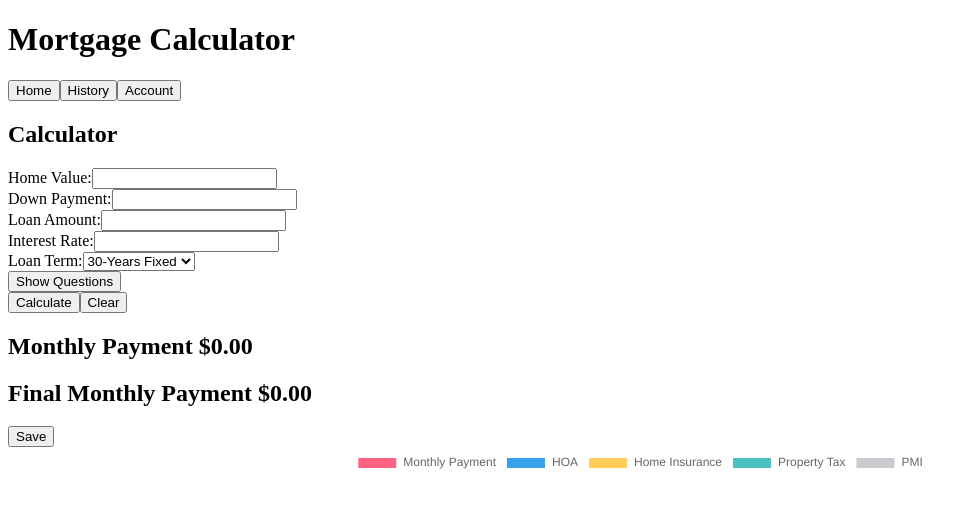
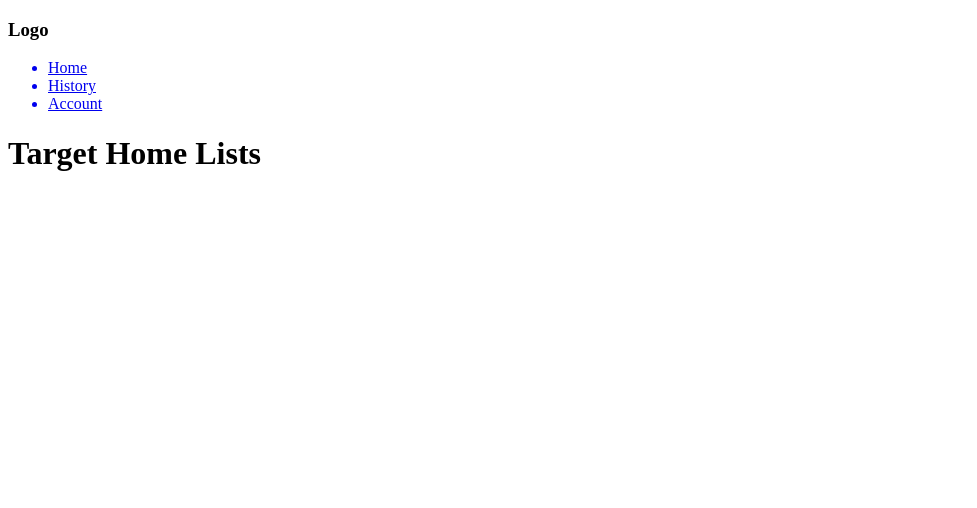
Before and after one commit to ccelineleung/mortgageloan-cal, a React app: page /history in a window 1280 px wide. Shown: the top 508 px of the page, without its empty margins (0-977 px from the left). Built offline with nearby package versions, Linux system fonts and the light colour scheme.

Commit message:
completed the nav bar

```diff
--- a/client/src/App.js
+++ b/client/src/App.js
@@ -1,11 +1,23 @@
 import React from 'react';
+// import { Route, Routes } from 'react-router';
 
 import Homepage from './components/Homepage';
+import History from './components/History';
+import NavBar from './components/NavBar';
+import Login from './components/Login';
+// import { Router, Switch, Route, Link } from 'react-router'
+import { BrowserRouter, Routes, Route, Link } from 'react-router-dom';
 
 const App = () => {
   return (
     <>
-      <Homepage />
+      <NavBar />
+
+      <Routes>
+        <Route path='/' element={<Homepage />} />
+        <Route path='/history' element={<History />} />
+        <Route path='/account' element={<Login />} />
+      </Routes>
     </>
   );
 };
--- a/client/src/components/CalculatorInput.js
+++ b/client/src/components/CalculatorInput.js
@@ -7,7 +7,7 @@ const CalculatorInput = () => {
   const initialState = {
     homeValue: '',
     downPayment: '',
-    percent: '',
+    // percent: '',
     loanAmount: '',
     interestRate: '',
     loanTerm: '30',
--- /dev/null
+++ b/client/src/components/History.js
@@ -0,0 +1,14 @@
+import React from 'react';
+
+
+
+const History = () => {
+  return (
+    <>
+      <h1>Target Home Lists</h1>
+
+    </>
+  );
+};
+
+export default History;
--- a/client/src/components/Homepage.js
+++ b/client/src/components/Homepage.js
@@ -6,9 +6,6 @@ const Homepage = () => {
   return (
     <div>
       <h1>Mortgage Calculator</h1>
-      <button>Home</button>
-      <button>History</button>
-      <button>Account</button>
       <CalculatorInput/>
     </div>
   );
--- a/client/src/components/Login.js
+++ b/client/src/components/Login.js
@@ -0,0 +1,11 @@
+import React from 'react';
+
+const Login = () => {
+  return (
+    <>
+      <h1>Log in Page</h1>
+    </>
+  );
+};
+
+export default Login;
--- a/client/src/components/NavBar.js
+++ b/client/src/components/NavBar.js
@@ -0,0 +1,25 @@
+import React from 'react';
+import { Link } from 'react-router-dom';
+
+
+const NavBar = () => {
+  return (
+    <nav>
+      <h3>Logo</h3>
+      <ul>
+        <Link to='/'>
+          <li>Home</li>
+        </Link>
+        <Link to='/history'>
+          <li>History</li>
+        </Link>
+        <Link to='/account'>
+          <li>Account</li>
+        </Link>
+      </ul>
+    </nav>
+
+  );
+};
+
+export default NavBar;
--- a/client/src/components/SaveButton.js
+++ b/client/src/components/SaveButton.js
@@ -5,8 +5,10 @@ import InputForm from './InputForm';
 
 const SaveButton = () => {
 
-    const saveInfo = () => {
+    const saveInfo = async () => {
+        const body = {
 
+        }
     }
 
     return (
```
Also changed, not shown: client/src/context/CalInputContext.js (added).
